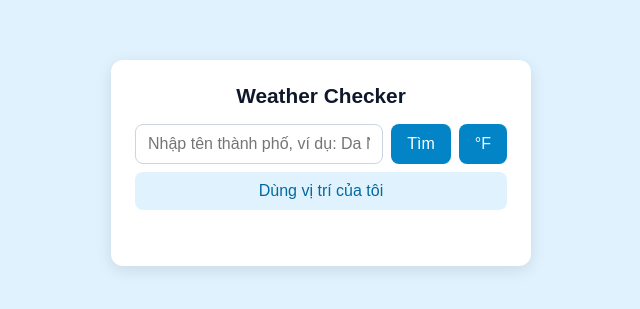
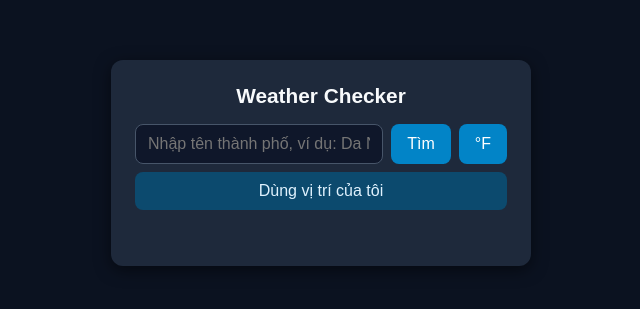
Before and after one commit to nvanbao/weather-checker, a plain HTML site: page index.html in a window 1280 px wide. Shown: the part 237-546 px from the top of the page, without its empty margins (319-959 px from the left). Drawn offline with Linux system fonts and the dark colour scheme.

Commit message:
style: add dark mode

```diff
--- a/style.css
+++ b/style.css
@@ -111,3 +111,45 @@ button:hover {
     .secondary:hover {
         background: #bae6fd;
     }
+
+@media (prefers-color-scheme: dark) {
+    body {
+        background: #0b1220;
+    }
+
+    .card {
+        background: #1e293b;
+        box-shadow: 0 4px 16px rgba(0, 0, 0, 0.5);
+    }
+
+    h1,
+    #place,
+    #temp {
+        color: #f8fafc;
+    }
+
+    #desc,
+    #forecast {
+        color: #cbd5e1;
+    }
+
+    #details,
+    #status {
+        color: #94a3b8;
+    }
+
+    input {
+        background: #0f172a;
+        color: #f8fafc;
+        border-color: #475569;
+    }
+
+    #forecast {
+        border-top-color: #334155;
+    }
+
+    .secondary {
+        background: #0c4a6e;
+        color: #e0f2fe;
+    }
+}
```
